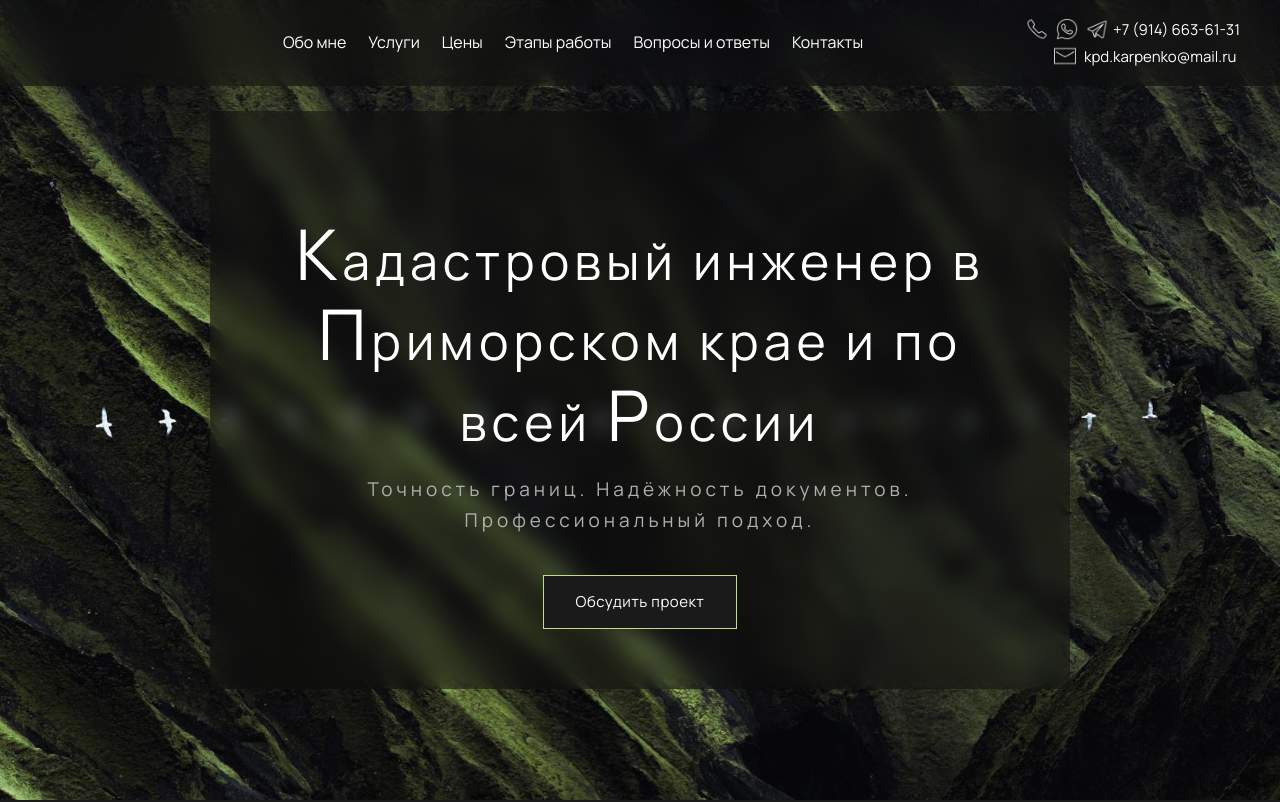
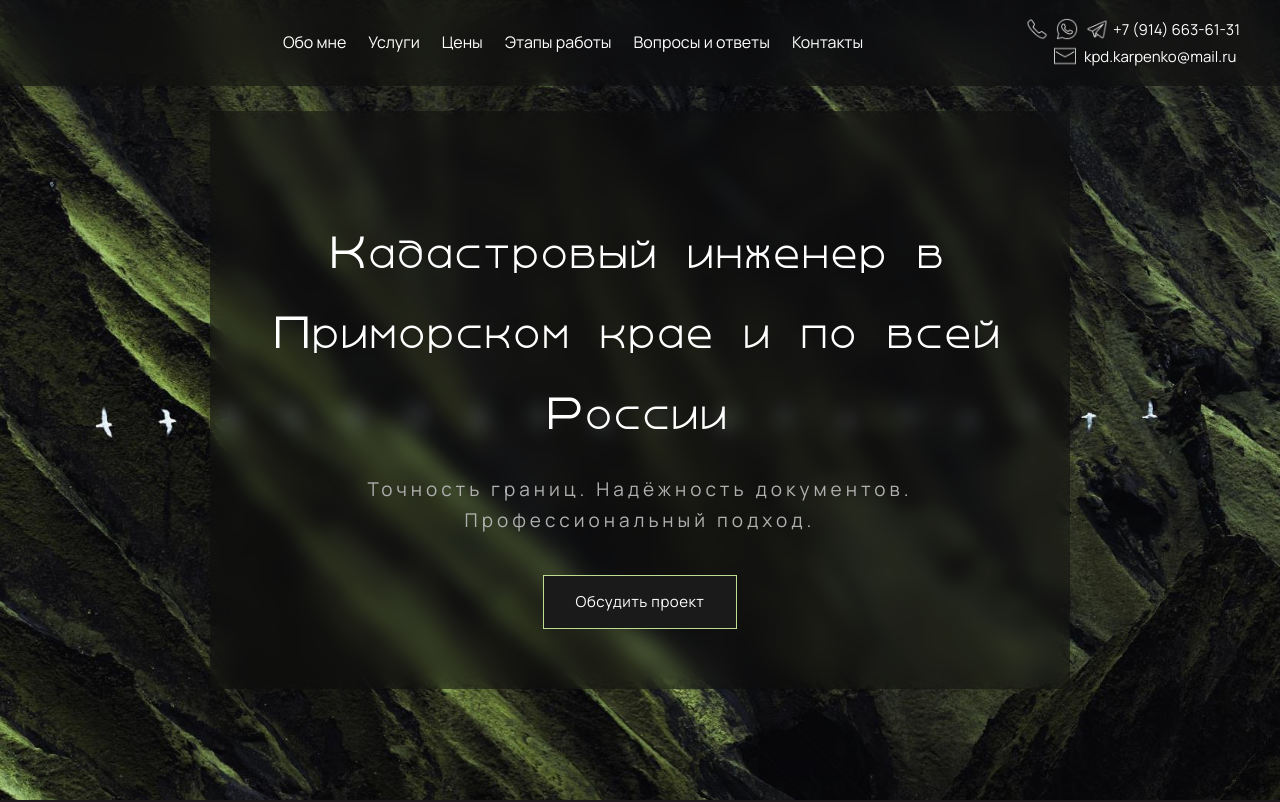
Before and after one commit to shutovamarina/cadastral-engineer, a plain HTML site: page index.html in a window 1280 px wide. Shown: the top 802 px of the page. Drawn offline with Linux system fonts and the light colour scheme; the site is published under a folder, as on GitHub Pages, so addresses that start at the root find nothing.

Commit message:
add nuqun

```diff
--- a/style.css
+++ b/style.css
@@ -68,9 +68,17 @@ img {
     display: block;
 }
 
+
+/* @font-face {
+    font-family: 'Nuqun';
+    src: url('/font/Nuqun-Regular.otf') format('opentype');
+    font-weight: 400;
+    font-style: normal;
+} */
+
 @font-face {
     font-family: 'Nuqun';
-    src: url('/font/Nuqun-Regular.otf') format('opentype');
+    src: url('font/Nuqun-Regular.woff2') format('woff2'), url('font/Nuqun-Regular.otf') format('opentype');
     font-weight: 400;
     font-style: normal;
 }
```
Also changed, not shown: font/Nuqun-Regular.woff (added), font/Nuqun-Regular.woff2 (added).
